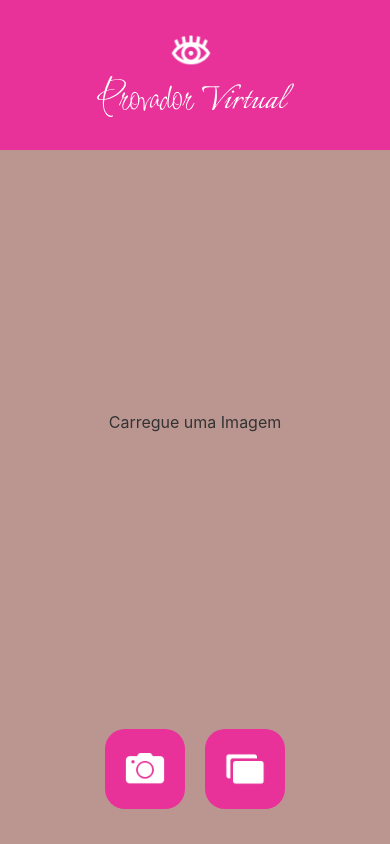
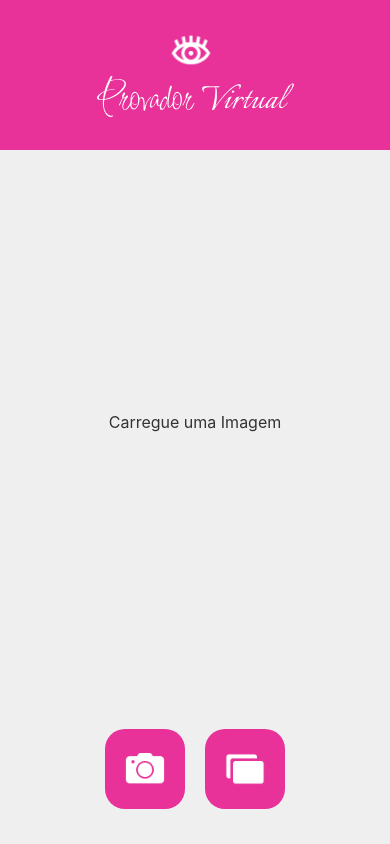
Before and after one commit to gabriel8programmer/eyelash-tester, a React Native app: screen / in a window 390 px wide. Built offline with nearby package versions, Linux system fonts and the light colour scheme.

Commit message:
change name in package.json

```diff
--- a/App.tsx
+++ b/App.tsx
@@ -80,7 +80,7 @@ const styles = StyleSheet.create({
   container: {
     flex: 1,
     alignItems: 'center',
-    backgroundColor: '#bb9690',
+    backgroundColor: '#efefef',
   },
   containerButtons: {
     flexDirection: 'row',
--- a/package.json
+++ b/package.json
@@ -1,5 +1,5 @@
 {
-  "name": "AwesomeProject",
+  "name": "eyelash-tester",
   "version": "0.0.1",
   "private": true,
   "scripts": {
```
Also changed, not shown: 1 other file (tests, documents, lock files or other folders).
